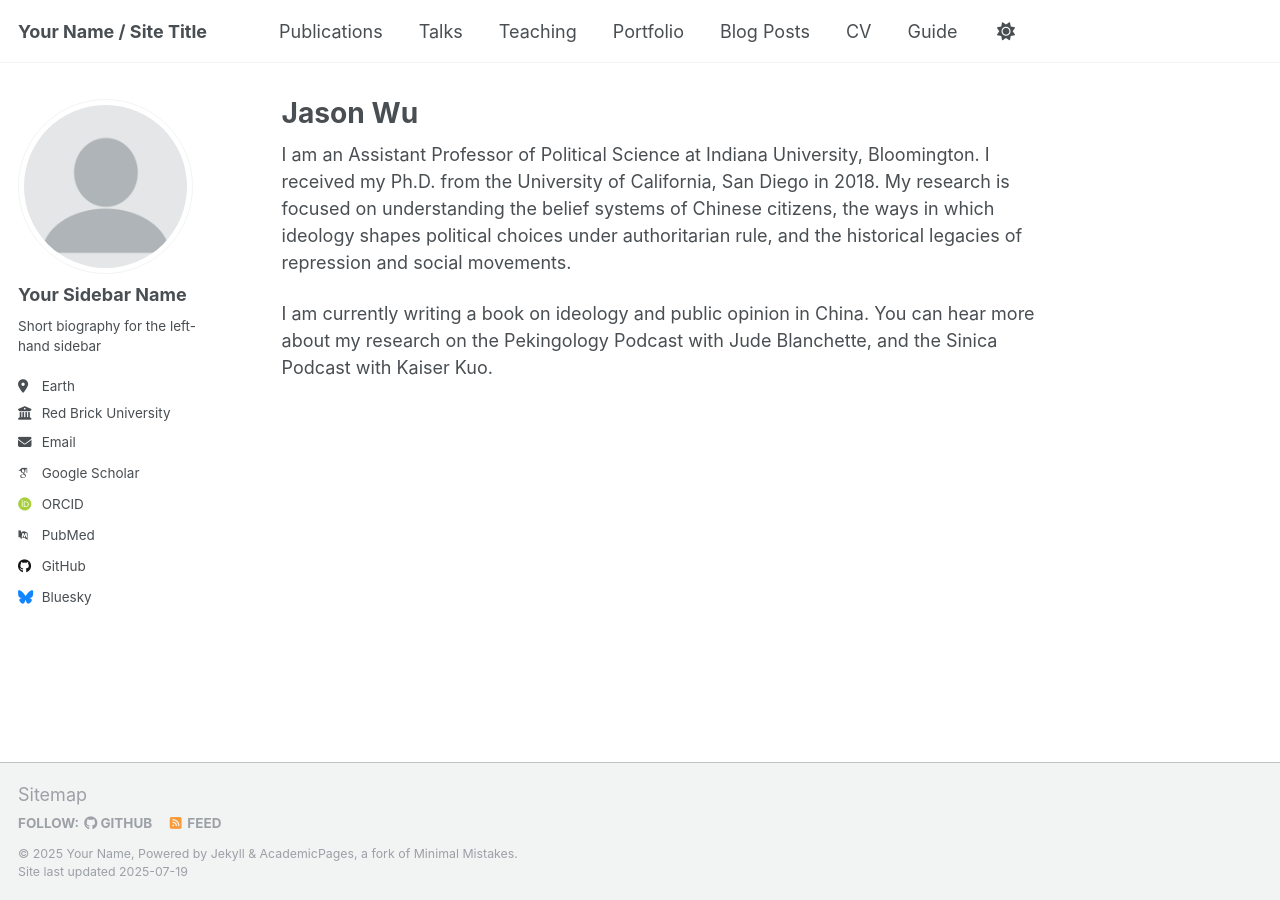
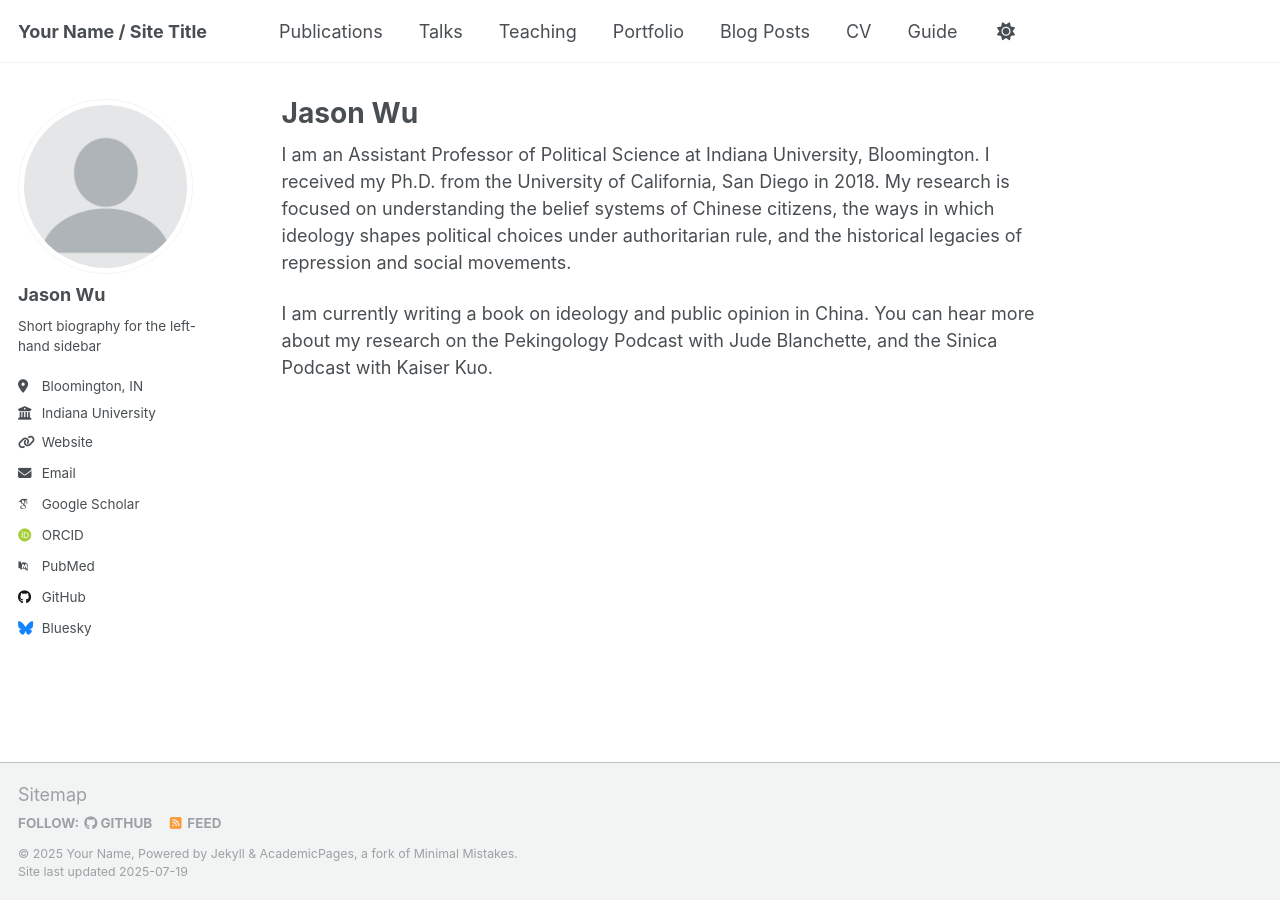
Before and after one commit to jasonyuyanwu/jasonyuyanwu.github.io, a Jekyll site: the page built from _pages/about.md, in a window 1280 px wide. Built offline with Jekyll 4.4.1, drawn with Linux system fonts in a browser that asks for light colours; some web fonts are replaced; a script that is not in the unit is left out.

Commit message:
test update config.yml
testing config.yml

```diff
--- a/_config.yml
+++ b/_config.yml
@@ -23,13 +23,13 @@ repository               : "academicpages/academicpages.github.io"
 author:
   # Biographic information
   avatar           : "profile.png"
-  name             : "Your Sidebar Name"
+  name             : "Jason Wu"
   pronouns         : # example: "she/her"
   bio              : "Short biography for the left-hand sidebar"
-  location         : "Earth"
-  employer         : "Red Brick University"
-  uri              : # URL
-  email            : "none@example.org"
+  location         : "Bloomington, IN"
+  employer         : "Indiana University"
+  uri              : jasonyuyanwu.github.io
+  email            : "jywu@iu.edu"
 
   # Academic websites
   academia         : # URL
```
